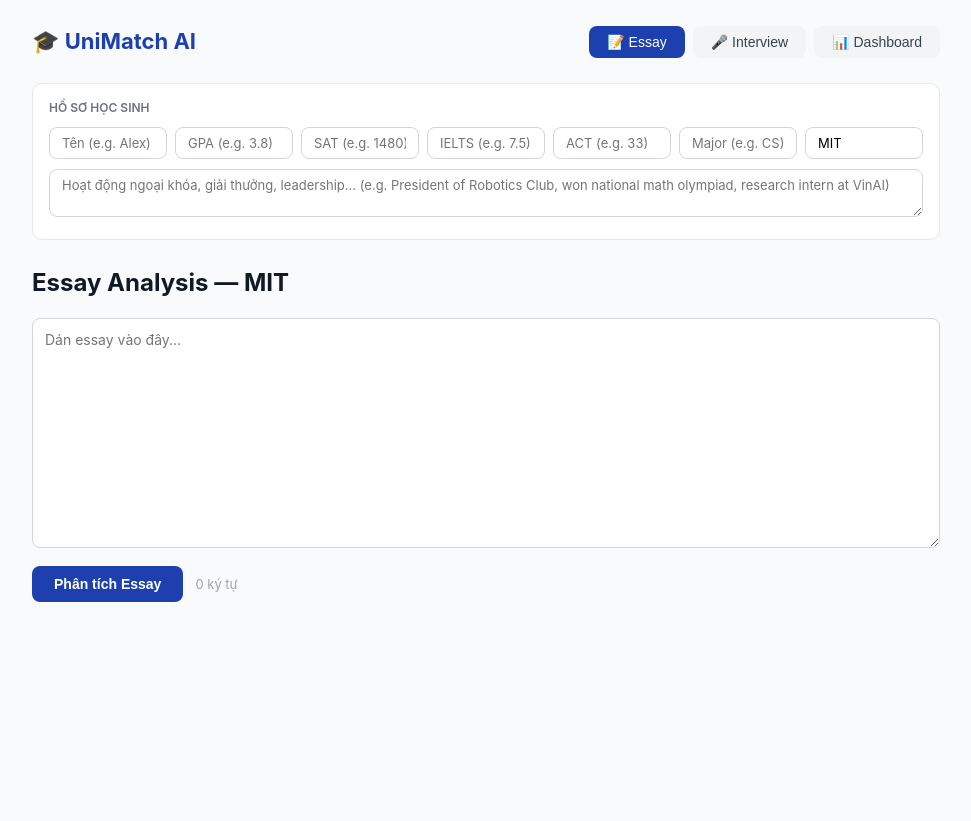
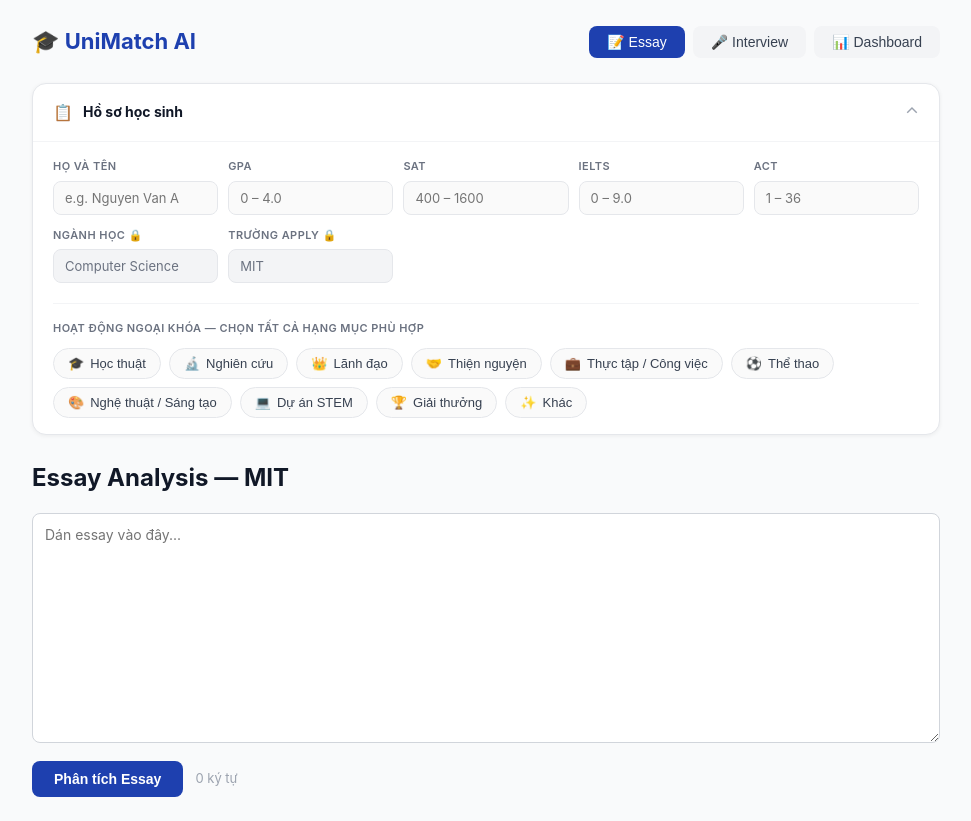
Before and after one commit to torusama/UIA-LOTUSHACK, a React (Vite) app in the folder frontend/: page / in a window 1280 px wide. Shown: the whole page, without its empty margins (154-1125 px from the left). Before the commit the page ends 800 px from the top, so only its background shows below. Built offline with nearby package versions, Linux system fonts and the light colour scheme.

Commit message:
update frontend

```diff
--- a/frontend/src/App.jsx
+++ b/frontend/src/App.jsx
@@ -5,8 +5,8 @@
 import Dashboard    from "./pages/Dashboard";
 
 const DEFAULT_PROFILE = {
-  name: "", gpa: "", major: "", activities: "",
-  sat: "", ielts: "", school_name: "MIT",
+  name: "", gpa: "", major: "Computer Science", activities: "", activity_categories: [], activity_details: {},
+  sat: "", ielts: "", act: "", school_name: "MIT",
 };
 
 const TABS = [
--- a/frontend/src/components/ProfileBar.jsx
+++ b/frontend/src/components/ProfileBar.jsx
@@ -1,50 +1,211 @@
+import { useState } from "react";
+
 const FIELDS = [
-  { key: "name",        placeholder: "Tên (e.g. Alex)" },
-  { key: "gpa",         placeholder: "GPA (e.g. 3.8)" },
-  { key: "sat",         placeholder: "SAT (e.g. 1480)" },
-  { key: "ielts",       placeholder: "IELTS (e.g. 7.5)" },
-  { key: "act",         placeholder: "ACT (e.g. 33)" },
-  { key: "major",       placeholder: "Major (e.g. CS)" },
-  { key: "school_name", placeholder: "Trường (e.g. MIT)" },
+  { key: "name",        label: "Họ và tên",   placeholder: "e.g. Nguyen Van A",  type: "text" },
+  { key: "gpa",         label: "GPA",          placeholder: "0 – 4.0",            type: "number", min: 0, max: 4.0,  step: 0.01,
+    validate: (v) => v < 0 ? "Không thể âm" : v > 4.0 ? "Tối đa 4.0" : null },
+  { key: "sat",         label: "SAT",          placeholder: "400 – 1600",         type: "number", min: 400, max: 1600, step: 10,
+    validate: (v) => v < 400 ? "Tối thiểu 400" : v > 1600 ? "Tối đa 1600" : null },
+  { key: "ielts",       label: "IELTS",        placeholder: "0 – 9.0",            type: "number", min: 0, max: 9.0,  step: 0.5,
+    validate: (v) => v < 0 ? "Không thể âm" : v > 9.0 ? "Tối đa 9.0" : null },
+  { key: "act",         label: "ACT",          placeholder: "1 – 36",             type: "number", min: 1, max: 36,   step: 1,
+    validate: (v) => v < 1 ? "Tối thiểu 1" : v > 36 ? "Tối đa 36" : null },
+  { key: "major",       label: "Ngành học",    placeholder: "Computer Science", type: "text", readonly: true },
+  { key: "school_name", label: "Trường apply", placeholder: "MIT",               type: "text", readonly: true },
+];
+
+const ACTIVITY_CATEGORIES = [
+  { id: "academic",     emoji: "🎓", label: "Học thuật",            desc: "Olympiad, cuộc thi học thuật, học bổng" },
+  { id: "research",     emoji: "🔬", label: "Nghiên cứu",           desc: "Research project, paper, lab internship" },
+  { id: "leadership",   emoji: "👑", label: "Lãnh đạo",             desc: "Chủ nhiệm CLB, ban cán sự, captain đội" },
+  { id: "volunteer",    emoji: "🤝", label: "Thiện nguyện",         desc: "Tình nguyện, cộng đồng, NGO" },
+  { id: "internship",   emoji: "💼", label: "Thực tập / Công việc", desc: "Intern, part-time, startup" },
+  { id: "sports",       emoji: "⚽", label: "Thể thao",             desc: "CLB thể thao, thi đấu, huấn luyện" },
+  { id: "arts",         emoji: "🎨", label: "Nghệ thuật / Sáng tạo", desc: "Âm nhạc, hội họa, thiết kế, viết lách" },
+  { id: "stem_project", emoji: "💻", label: "Dự án STEM",           desc: "App, website, robot, hackathon" },
+  { id: "award",        emoji: "🏆", label: "Giải thưởng",          desc: "Giải quốc gia, quốc tế, danh hiệu" },
+  { id: "other",        emoji: "✨", label: "Khác",                 desc: "Hoạt động không thuộc các mục trên" },
 ];
 
 export function ProfileBar({ profile, onChange }) {
+  const [errors, setErrors] = useState({});
+  const [open, setOpen] = useState(true);
+
+  const selectedCats = profile.activity_categories || [];
+  const activityDetails = profile.activity_details || {};
+
+  function handleChange(key, value, validate) {
+    const num = parseFloat(value);
+    const err = (validate && value !== "" && !isNaN(num)) ? validate(num) : null;
+    setErrors((prev) => ({ ...prev, [key]: err }));
+    onChange({ ...profile, [key]: value });
+  }
+
+  function toggleCategory(id) {
+    const next = selectedCats.includes(id)
+      ? selectedCats.filter((c) => c !== id)
+      : [...selectedCats, id];
+    const newDetails = { ...activityDetails };
+    if (!next.includes(id)) delete newDetails[id];
+    onChange({
+      ...profile,
+      activity_categories: next,
+      activity_details: newDetails,
+      activities: buildString(next, newDetails),
+    });
+  }
+
+  function handleDetail(id, val) {
+    const newDetails = { ...activityDetails, [id]: val };
+    onChange({
+      ...profile,
+      activity_details: newDetails,
+      activities: buildString(selectedCats, newDetails),
+    });
+  }
+
+  function buildString(cats, details) {
+    return cats.map((id) => {
+      const cat = ACTIVITY_CATEGORIES.find((c) => c.id === id);
+      const detail = details[id];
+      return detail ? `[${cat?.label}] ${detail}` : cat?.label;
+    }).join("; ");
+  }
+
   return (
     <div style={{
-      background: "white", padding: "14px 16px",
-      borderRadius: 10, border: "1px solid #e5e7eb",
+      background: "white",
+      border: "1px solid #e5e7eb",
+      borderRadius: 14,
       marginBottom: 24,
+      overflow: "hidden",
+      boxShadow: "0 1px 4px rgba(0,0,0,0.06)",
     }}>
-      <span style={{ fontSize: 12, color: "#6b7280", fontWeight: 600, display: "block", marginBottom: 10 }}>
-        HỒ SƠ HỌC SINH
+      {/* Header */}
+      <div
+        onClick={() => setOpen((o) => !o)}
+        style={{
+          display: "flex", alignItems: "center", justifyContent: "space-between",
+          padding: "14px 20px", cursor: "pointer",
+          borderBottom: open ? "1px solid #f3f4f6" : "none",
+          userSelect: "none",
+        }}
+      >
+        <div style={{ display: "flex", alignItems: "center", gap: 10 }}>
+          <span style={{ fontSize: 16 }}>📋</span>
+          <span style={{ fontWeight: 700, fontSize: 14, color: "#111827" }}>Hồ sơ học sinh</span>
+          {!open && (
+            <span style={{ fontSize: 12, color: "#9ca3af", marginLeft: 4 }}>
+              {profile.name || "Chưa điền"} {profile.gpa ? `· GPA ${profile.gpa}` : ""} {profile.school_name ? `· ${profile.school_name}` : ""}
             </span>
-      <div style={{ display: "flex", gap: 8, flexWrap: "wrap" }}>
-        {FIELDS.map(({ key, placeholder }) => (
+          )}
+        </div>
+        <span style={{ fontSize: 18, color: "#9ca3af", transform: open ? "rotate(180deg)" : "none", transition: "transform 0.2s" }}>
+          ⌄
+        </span>
+      </div>
+
+      {open && (
+        <div style={{ padding: "16px 20px" }}>
+          {/* Fields grid — label trên, input dưới */}
+          <div style={{ display: "grid", gridTemplateColumns: "repeat(auto-fill, minmax(160px, 1fr))", gap: "12px 10px", marginBottom: 20 }}>
+            {FIELDS.map(({ key, label, placeholder, type, min, max, step, validate, readonly }) => (
+              <div key={key}>
+                <label style={{ fontSize: 11, fontWeight: 600, color: "#6b7280", textTransform: "uppercase", letterSpacing: "0.04em", display: "block", marginBottom: 5 }}>
+                  {label} {readonly && <span style={{ color: "#9ca3af", fontWeight: 400, textTransform: "none" }}>🔒</span>}
+                </label>
                 <input
-            key={key}
+                  type={type}
                   placeholder={placeholder}
-            value={profile[key] || ""}
-            onChange={(e) => onChange({ ...profile, [key]: e.target.value })}
+                  value={readonly ? placeholder : (profile[key] || "")}
+                  min={min} max={max} step={step}
+                  readOnly={readonly}
+                  onChange={(e) => !readonly && handleChange(key, e.target.value, validate)}
                   style={{
-              padding: "7px 12px", borderRadius: 8,
-              border: "1px solid #d1d5db", fontSize: 13, flex: 1, minWidth: 110,
+                    width: "100%", padding: "8px 11px", borderRadius: 8,
+                    border: `1.5px solid ${errors[key] ? "#ef4444" : "#e5e7eb"}`,
+                    fontSize: 13, boxSizing: "border-box", outline: "none",
+                    transition: "border-color 0.15s",
+                    background: readonly ? "#f3f4f6" : (errors[key] ? "#fef2f2" : "#fafafa"),
+                    color: readonly ? "#6b7280" : "#111827",
+                    cursor: readonly ? "not-allowed" : "text",
                   }}
+                  onFocus={(e) => { if (!errors[key] && !readonly) e.target.style.borderColor = "#3b82f6"; }}
+                  onBlur={(e) => { if (!errors[key]) e.target.style.borderColor = "#e5e7eb"; }}
                 />
+                {errors[key] && (
+                  <div style={{ fontSize: 11, color: "#ef4444", marginTop: 3 }}>⚠ {errors[key]}</div>
+                )}
+              </div>
             ))}
           </div>
-      <div style={{ marginTop: 10 }}>
-        <textarea
-          placeholder="Hoạt động ngoại khóa, giải thưởng, leadership... (e.g. President of Robotics Club, won national math olympiad, research intern at VinAI)"
-          value={profile.activities || ""}
-          onChange={(e) => onChange({ ...profile, activities: e.target.value })}
-          rows={2}
+
+          {/* Divider */}
+          <div style={{ borderTop: "1px solid #f3f4f6", marginBottom: 16 }} />
+
+          {/* Activities */}
+          <label style={{ fontSize: 11, fontWeight: 600, color: "#6b7280", textTransform: "uppercase", letterSpacing: "0.04em", display: "block", marginBottom: 10 }}>
+            Hoạt động ngoại khóa — chọn tất cả hạng mục phù hợp
+          </label>
+
+          <div style={{ display: "flex", gap: 8, flexWrap: "wrap" }}>
+            {ACTIVITY_CATEGORIES.map(({ id, emoji, label }) => {
+              const selected = selectedCats.includes(id);
+              return (
+                <button
+                  key={id}
+                  onClick={() => toggleCategory(id)}
                   style={{
-            width: "100%", padding: "7px 12px", borderRadius: 8,
-            border: "1px solid #d1d5db", fontSize: 13, resize: "vertical",
-            boxSizing: "border-box",
+                    display: "flex", alignItems: "center", gap: 6,
+                    padding: "7px 14px", borderRadius: 20, fontSize: 13,
+                    cursor: "pointer", transition: "all 0.15s",
+                    border: selected ? "1.5px solid #2563eb" : "1.5px solid #e5e7eb",
+                    background: selected ? "#eff6ff" : "#fafafa",
+                    color: selected ? "#1d4ed8" : "#374151",
+                    fontWeight: selected ? 600 : 400,
+                    boxShadow: selected ? "0 0 0 3px #dbeafe" : "none",
                   }}
+                >
+                  <span>{emoji}</span> {label}
+                </button>
+              );
+            })}
+          </div>
+
+          {/* Detail inputs */}
+          {selectedCats.length > 0 && (
+            <div style={{ marginTop: 14, background: "#f8faff", borderRadius: 10, border: "1px solid #dbeafe", padding: "14px 16px" }}>
+              <div style={{ fontSize: 11, fontWeight: 600, color: "#6b7280", textTransform: "uppercase", letterSpacing: "0.04em", marginBottom: 12 }}>
+                Mô tả chi tiết từng hạng mục
+              </div>
+              <div style={{ display: "flex", flexDirection: "column", gap: 10 }}>
+                {selectedCats.map((id) => {
+                  const cat = ACTIVITY_CATEGORIES.find((c) => c.id === id);
+                  return (
+                    <div key={id} style={{ display: "flex", alignItems: "center", gap: 10 }}>
+                      <span style={{ fontSize: 13, minWidth: 130, color: "#374151", fontWeight: 500 }}>
+                        {cat.emoji} {cat.label}
+                      </span>
+                      <input
+                        placeholder={cat.desc}
+                        value={activityDetails[id] || ""}
+                        onChange={(e) => handleDetail(id, e.target.value)}
+                        style={{
+                          flex: 1, padding: "7px 11px", borderRadius: 8,
+                          border: "1.5px solid #e5e7eb", fontSize: 13,
+                          background: "white", outline: "none",
+                        }}
+                        onFocus={(e) => e.target.style.borderColor = "#3b82f6"}
+                        onBlur={(e) => e.target.style.borderColor = "#e5e7eb"}
                       />
                     </div>
+                  );
+                })}
+              </div>
+            </div>
+          )}
+        </div>
+      )}
     </div>
   );
 }
```
Lines whose indentation alone changed are shown as unchanged.
